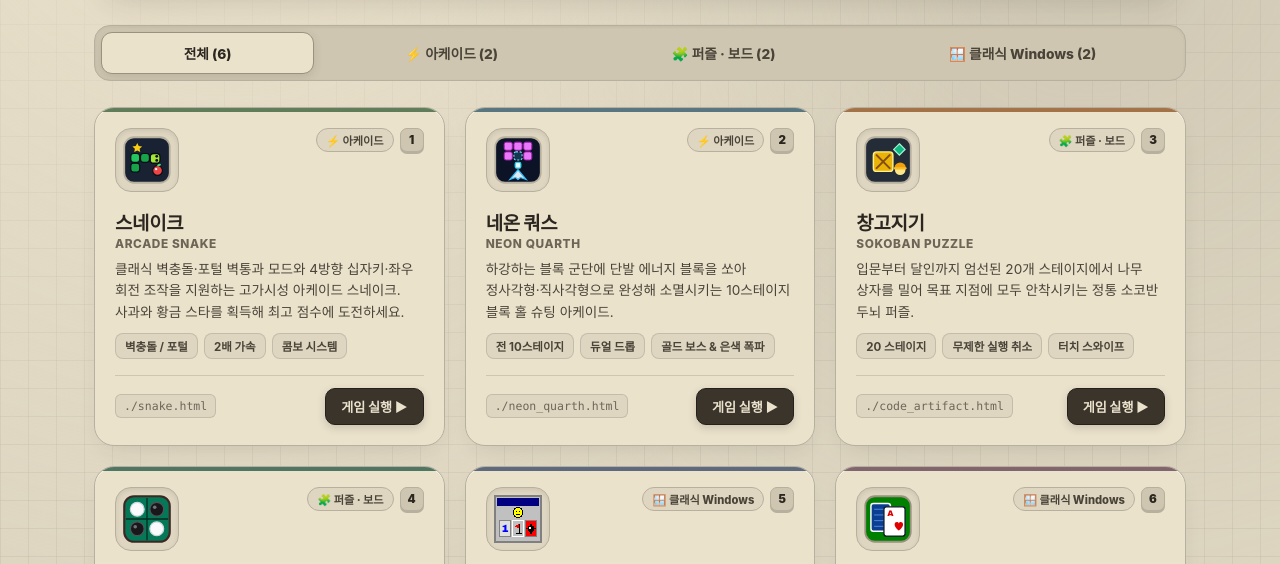
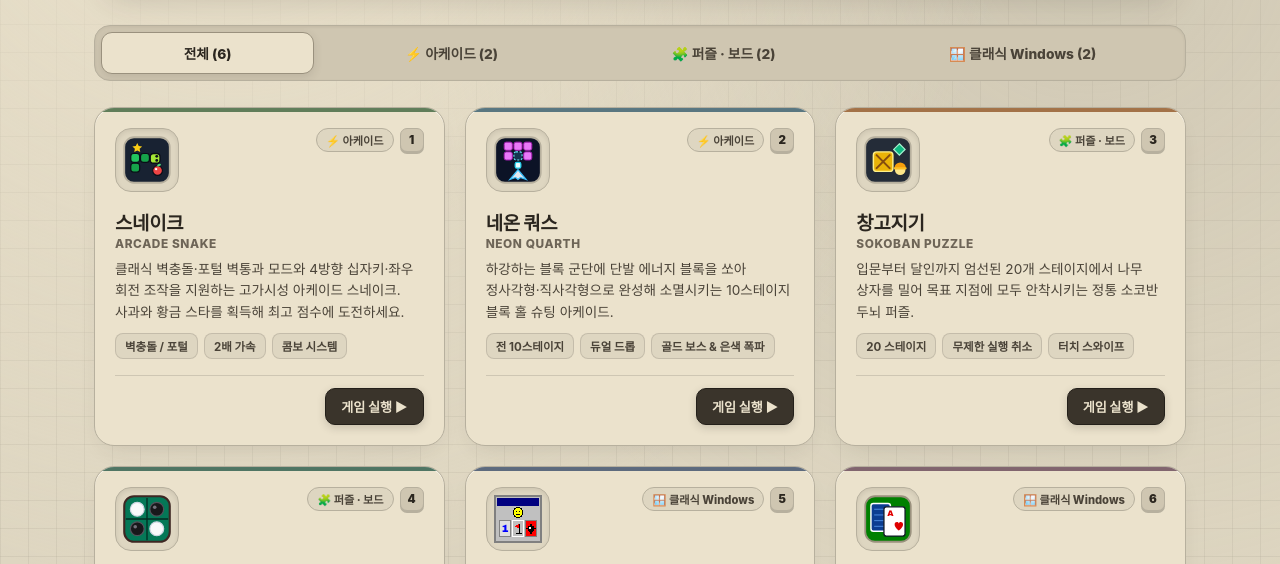
Before and after one commit to codesamchon/minigames, a plain HTML site: page index.html in a window 1280 px wide. Shown: the part 200-764 px from the top of the page. Drawn offline with Linux system fonts and the light colour scheme.

Commit message:
Add files via upload

```diff
--- a/index.html
+++ b/index.html
@@ -563,20 +563,14 @@
     .card-footer {
       display: flex;
       align-items: center;
-      justify-content: space-between;
+      justify-content: flex-end;
       gap: 10px;
       padding-top: 12px;
       border-top: 1px solid rgba(183, 176, 158, 0.55);
     }
 
     .file-label {
-      font-family: ui-monospace, SFMono-Regular, Menlo, Monaco, Consolas, monospace;
-      font-size: 0.72rem;
-      color: var(--ink-muted);
-      background: var(--pal-linen);
-      padding: 4px 8px;
-      border-radius: 6px;
-      border: 1px solid var(--border-subtle);
+      display: none;
     }
 
     .play-cta {
```
